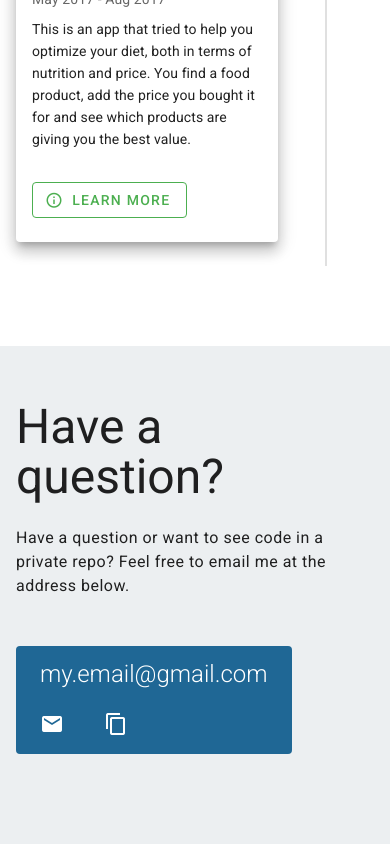
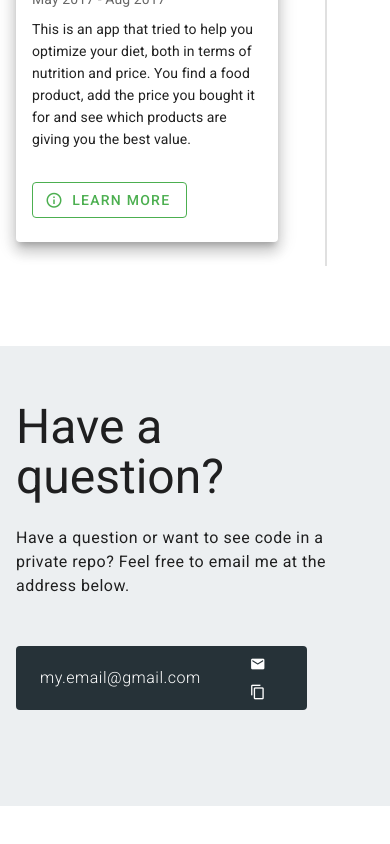
Before and after one commit to Steven-Cleary/steven-cleary, a Nuxt app: page / in a window 390 px wide. Shown: the part 3526-4370 px from the top of the page. After the commit the page ends 4332 px from the top, so only its background shows below. Built offline with nearby package versions, Linux system fonts and the light colour scheme.

Commit message:
improved footer responsiveness

```diff
--- a/components/sc-footer/sc-footer.vue
+++ b/components/sc-footer/sc-footer.vue
@@ -7,22 +7,23 @@
         email me at the address below.
       </div>
       <div
-        class="mt-8 mb-12 py-3 px-6 d-inline-flex rounded primary white--text flex-column flex-sm-row align-start align-sm-center"
+        class="mt-8 mb-12 py-1 py-sm-3 px-6 d-inline-flex rounded blue-grey darken-4 white--text align-center"
       >
-        <div class="text-h5 font-weight-light" @click="selectText">
+        <div class="body-1 text-sm-h5 font-weight-light" @click="selectText">
           my.email@gmail.com
         </div>
-        <div class="mt-4 mt-sm-0">
+        <div class="d-flex flex-column flex-sm-row align-center ml-8 ml-sm-0">
           <v-tooltip bottom>
             <template v-slot:activator="{ on }">
               <v-btn
-                class="ml-n5 ml-sm-8"
+                class="ml-sm-8"
                 text
                 dark
+                v-bind="iconSize"
                 href="mailto:my.email@gmail.com"
                 v-on="on"
               >
-                <v-icon>mdi-email</v-icon>
+                <v-icon v-bind="iconSize">mdi-email</v-icon>
               </v-btn>
             </template>
             <span>Send email</span>
@@ -33,10 +34,11 @@
                 dense
                 text
                 dark
+                v-bind="iconSize"
                 v-on="on"
                 @click="() => copyToClipboard('my.email@gmail.com')"
               >
-                <v-icon>mdi-content-copy</v-icon>
+                <v-icon v-bind="iconSize">mdi-content-copy</v-icon>
               </v-btn>
             </template>
             <span>Copy</span>
@@ -49,6 +51,14 @@
 
 <script>
 export default {
+  computed: {
+    iconSize() {
+      if (this.$vuetify.breakpoint.name === 'xs') {
+        return { small: true }
+      }
+      return {}
+    },
+  },
   methods: {
     selectText(event) {
       const range = document.createRange()
```
